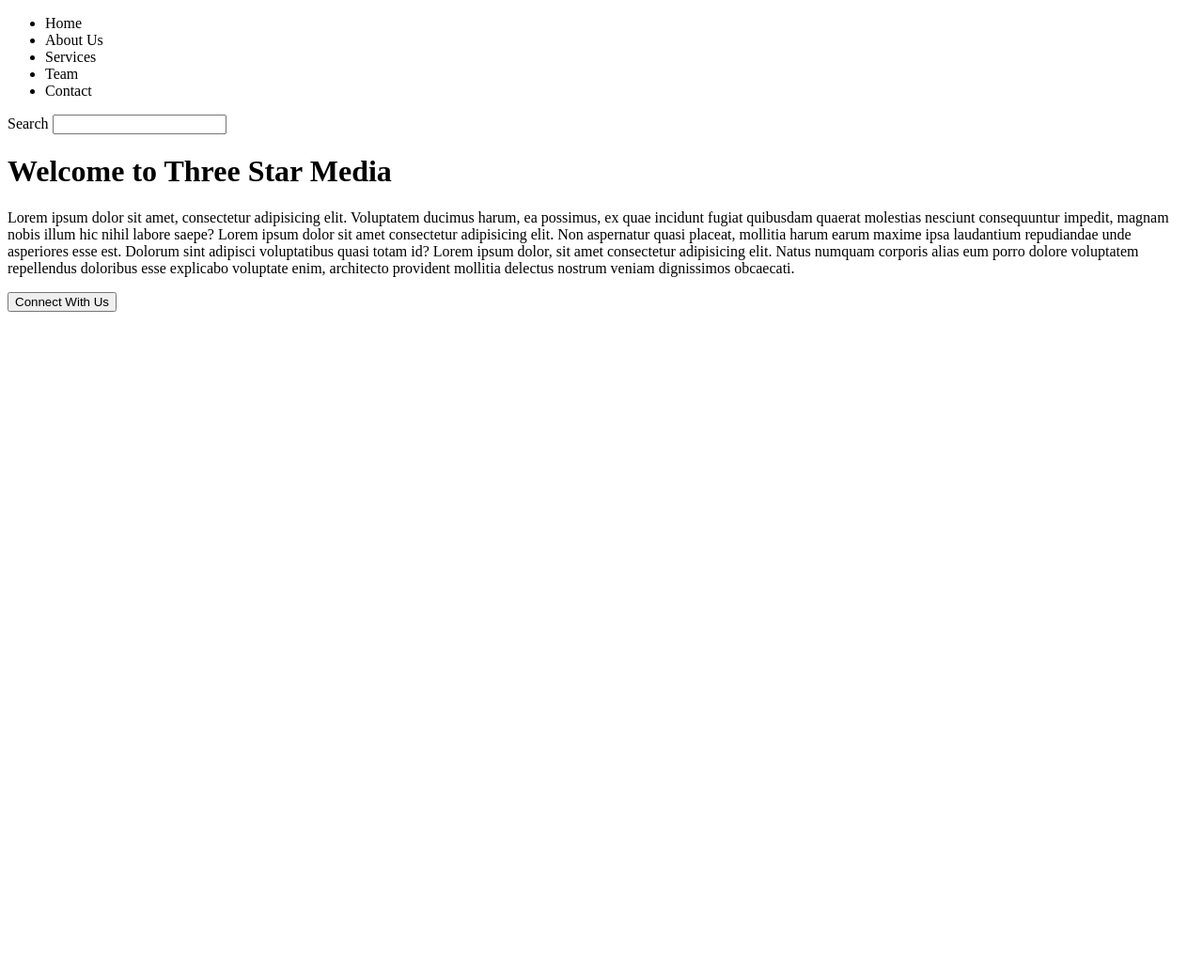
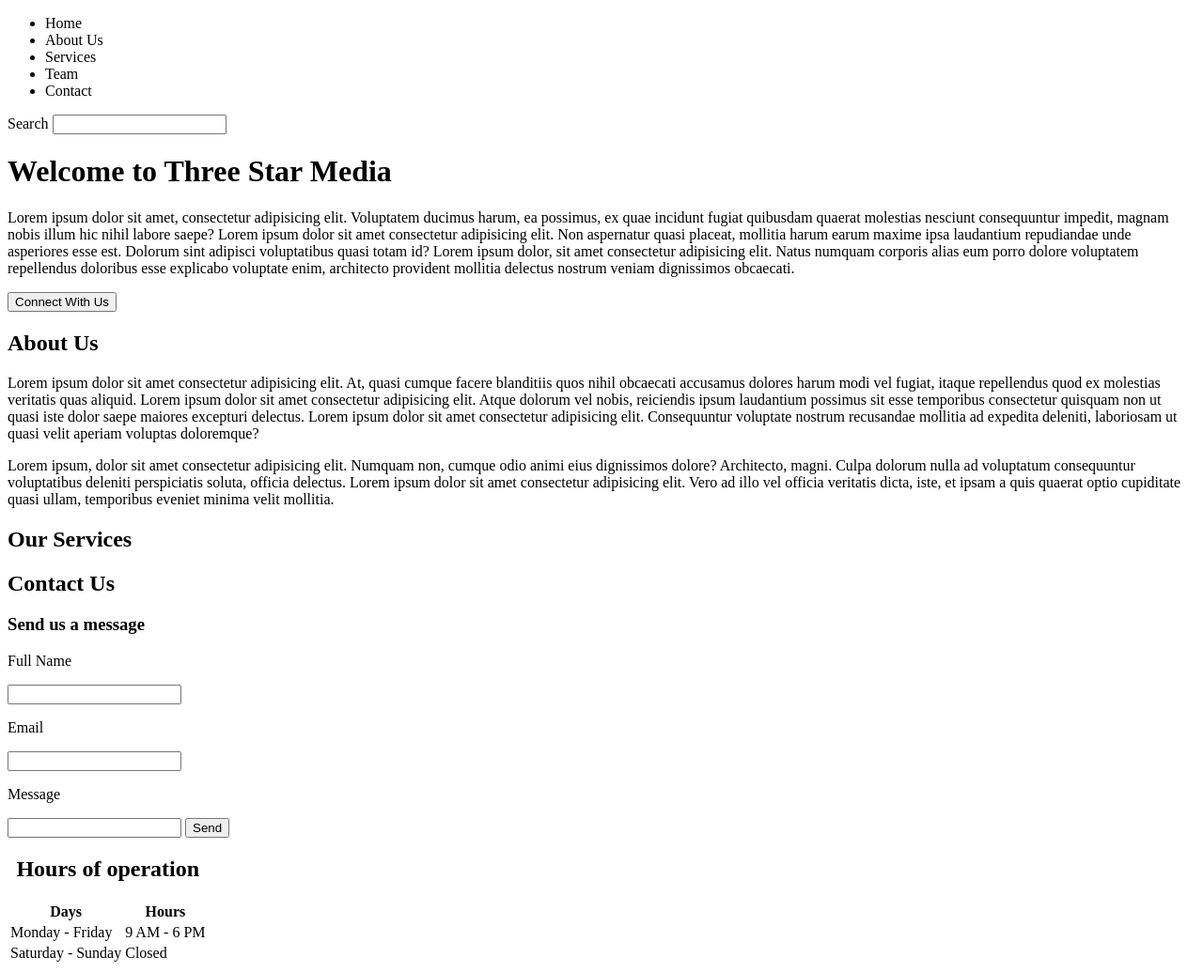
Before and after one commit to temp0065/temp0065.github.io, a plain HTML site: page final-project/index.html in a window 1280 px wide. Shown: the whole page at 94% size. Before the commit the page ends 800 px from the top, so only its background shows below. Drawn offline with Linux system fonts and the light colour scheme.

Commit message:
adds forms and table

```diff
--- a/final-project/index.html
+++ b/final-project/index.html
@@ -25,12 +25,66 @@
             </form>
         </div>
     </header>
+
     <main>
         <header>
             <h1>Welcome to Three Star Media</h1>
             <p>Lorem ipsum dolor sit amet, consectetur adipisicing elit. Voluptatem ducimus harum, ea possimus, ex quae incidunt fugiat quibusdam quaerat molestias nesciunt consequuntur impedit, magnam nobis illum hic nihil labore saepe? Lorem ipsum dolor sit amet consectetur adipisicing elit. Non aspernatur quasi placeat, mollitia harum earum maxime ipsa laudantium repudiandae unde asperiores esse est. Dolorum sint adipisci voluptatibus quasi totam id? Lorem ipsum dolor, sit amet consectetur adipisicing elit. Natus numquam corporis alias eum porro dolore voluptatem repellendus doloribus esse explicabo voluptate enim, architecto provident mollitia delectus nostrum veniam dignissimos obcaecati.</p>
             <button type="button">Connect With Us</button>
         </header>
+
+        <div>
+            <article>
+                <h2>About Us</h2>
+                <p>Lorem ipsum dolor sit amet consectetur adipisicing elit. At, quasi cumque facere blanditiis quos nihil obcaecati accusamus dolores harum modi vel fugiat, itaque repellendus quod ex molestias veritatis quas aliquid. Lorem ipsum dolor sit amet consectetur adipisicing elit. Atque dolorum vel nobis, reiciendis ipsum laudantium possimus sit esse temporibus consectetur quisquam non ut quasi iste dolor saepe maiores excepturi delectus. Lorem ipsum dolor sit amet consectetur adipisicing elit. Consequuntur voluptate nostrum recusandae mollitia ad expedita deleniti, laboriosam ut quasi velit aperiam voluptas doloremque?</p>
+                <p>Lorem ipsum, dolor sit amet consectetur adipisicing elit. Numquam non, cumque odio animi eius dignissimos dolore? Architecto, magni. Culpa dolorum nulla ad voluptatum consequuntur voluptatibus deleniti perspiciatis soluta, officia delectus. Lorem ipsum dolor sit amet consectetur adipisicing elit. Vero ad illo vel officia veritatis dicta, iste, et ipsam a quis quaerat optio cupiditate quasi ullam, temporibus eveniet minima velit mollitia.</p>
+            </article>
+        </div>
+
+        <h2>Our Services</h2>
+
+        <article>
+            <h2>Contact Us</h2>
+            <h3>Send us a message</h3>
+            <form>
+                <p>Full Name</p>
+                <label for="name"></label>
+                <input id="name" type="text">
+
+                <p>Email</p>
+                <label for="email"></label>
+                <input id="email" type="text">
+
+                <p>Message</p>
+                <label for="message"></label>
+                <input id="message" type="text">
+
+                <button type="submit">Send</button>
+            </form>
+        </article>
+
+        <section>
+            <table>
+                <caption><h2>Hours of operation</h2></caption>
+                <thead>
+                    <tr>
+                        <th>Days</th>
+                        <th>Hours</th>
+                    </tr>
+                </thead>
+                <tbody>
+                    <tr>
+                        <td>Monday - Friday</td>
+                        <td>9 AM - 6 PM</td>
+                    </tr>
+
+                    <tr>
+                        <td>Saturday - Sunday</td>
+                        <td>Closed</td>
+                    </tr>
+                </tbody>
+            </table>
+        </section>
     </main>
 </body>
 </html>
```
